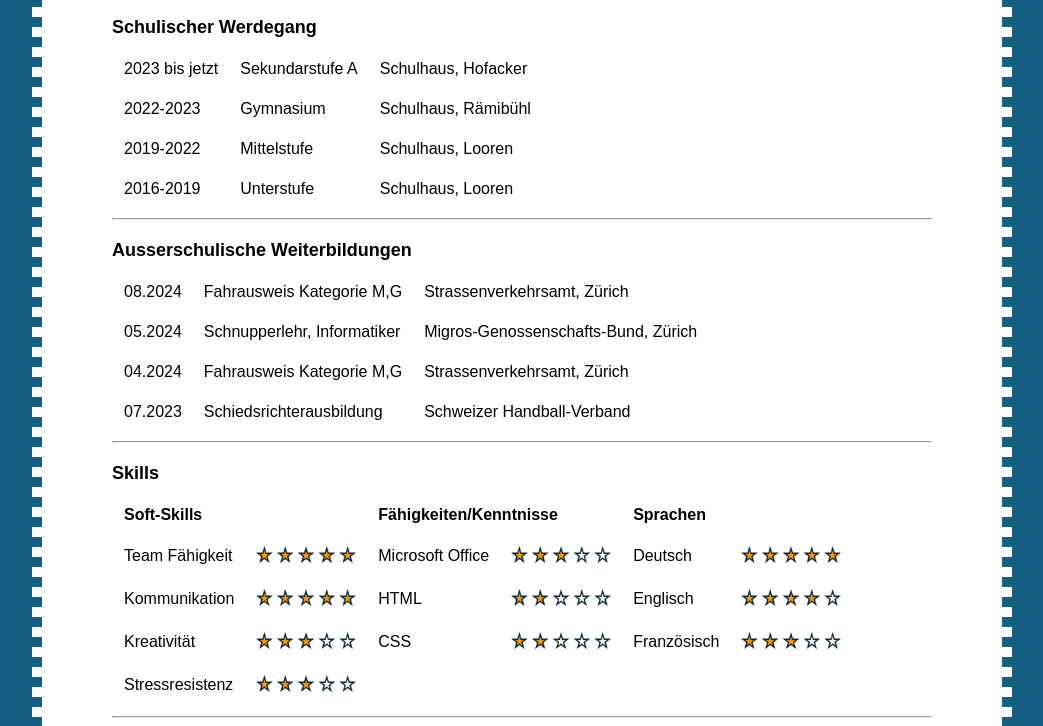
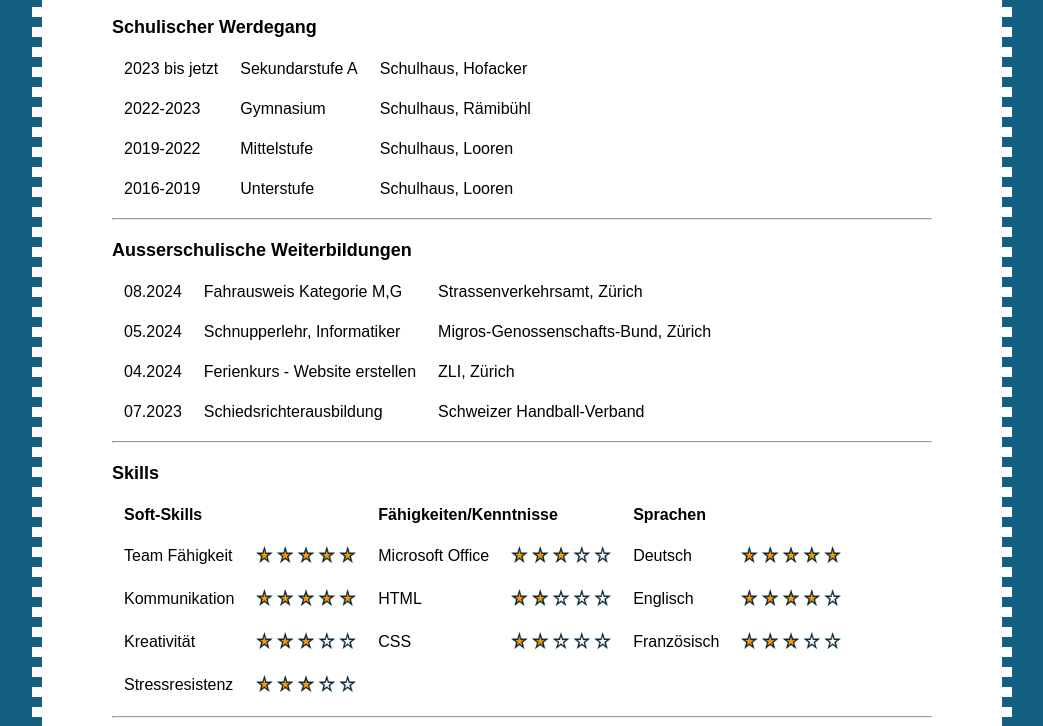
Before and after one commit to Oskiwiedi/CV, a plain HTML site: page lebenslauf.html in a window 1280 px wide. Shown: the part 163-889 px from the top of the page, without its empty margins (118-1161 px from the left). Drawn offline with Linux system fonts and the light colour scheme.

Commit message:
Updated Lebensluaf

```diff
--- a/lebenslauf.html
+++ b/lebenslauf.html
@@ -59,8 +59,8 @@
                   </tr>
                   <tr>
                     <td>04.2024</td>
-                    <td>Fahrausweis Kategorie M,G</td>
-                    <td>Strassenverkehrsamt, Z&uuml;rich</td>
+                    <td>Ferienkurs - Website erstellen</td>
+                    <td>ZLI, Z&uuml;rich</td>
                   </tr>
                   <tr>
                     <td>07.2023</td>
```
